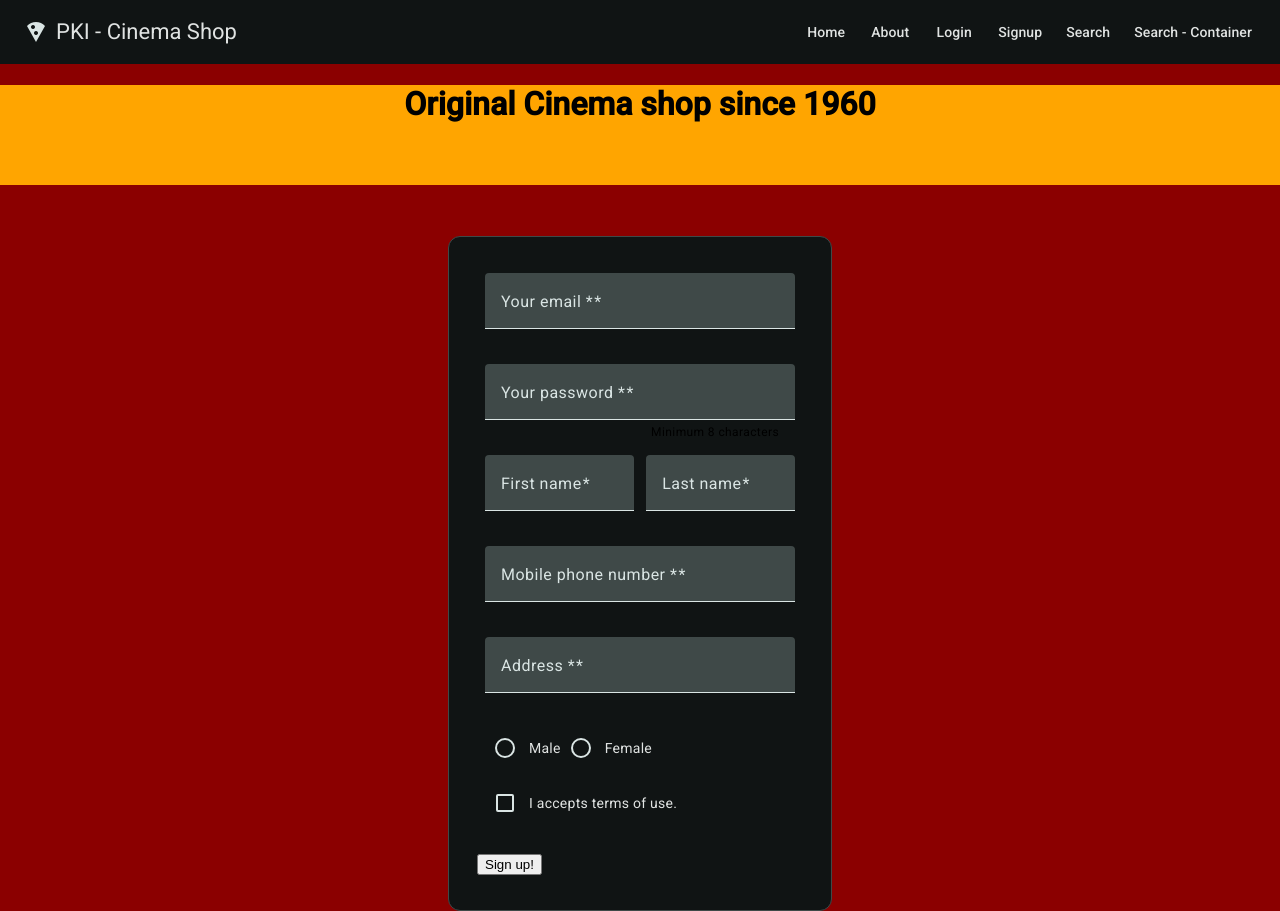
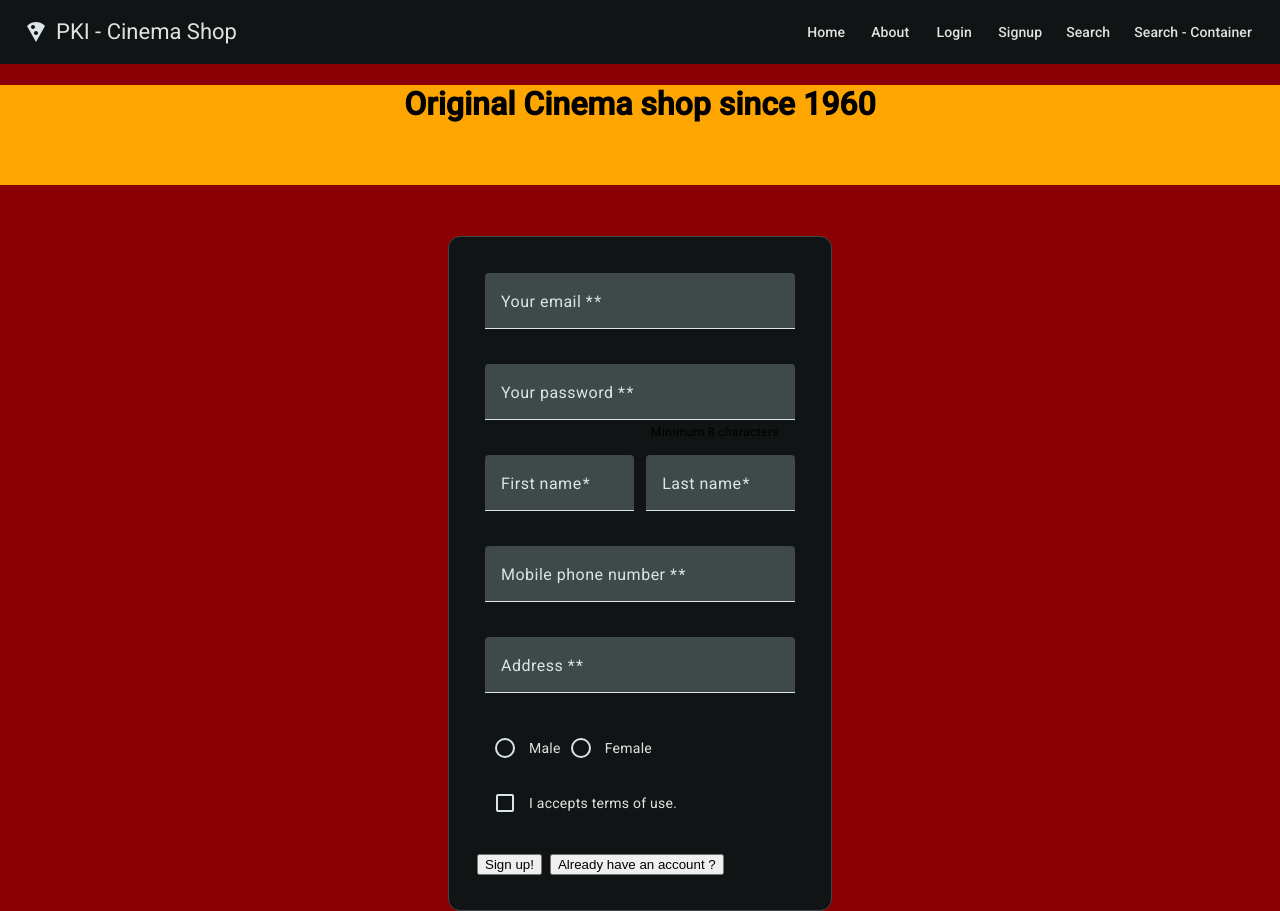
Before and after one commit to skuller7/pki-projekat-shop, an Angular app: page /signup in a window 1280 px wide. Built offline with nearby package versions, Linux system fonts and the light colour scheme.

Commit message:
Little changes to signup component

```diff
--- a/src/app/signup/signup.component.css
+++ b/src/app/signup/signup.component.css
@@ -46,3 +46,15 @@
 .terms {
     margin-bottom: 15px;
 }
+
+.example-label {
+    display: table-cell;
+    font-size: 14px;
+    margin-left: 8px;
+    min-width: 120px;
+  }
+
+  .example-button-row {
+    display: table-cell;
+    max-width: 600px;
+  }
--- a/src/app/signup/signup.component.html
+++ b/src/app/signup/signup.component.html
@@ -59,8 +59,19 @@
               </form>
           </mat-card-content>
           <mat-card-actions>
+
               <button mat-button color="primary" (click)="performSearch()">
-                Sign up!</button>
+                Sign up!
+              </button>
+
+              <div class="example-label">
+                <div class="example-button-row">
+                  <button mat-button routerLink="/login">Already have an account ?</button>
+                </div>
+              </div>
+
+
+
           </mat-card-actions>
       </mat-card>
   </div>
--- a/src/app/signup/signup.component.ts
+++ b/src/app/signup/signup.component.ts
@@ -7,13 +7,15 @@ import { MatSelect } from '@angular/material/select';
 import { MatCheckbox } from '@angular/material/checkbox';
 import { MatRadioButton, MatRadioGroup } from '@angular/material/radio';
 import Swal from 'sweetalert2'
+import { RouterLink } from '@angular/router';
+import { MatIcon } from '@angular/material/icon';
 
 
 
 @Component({
   selector: 'app-signup',
   standalone: true,
-  imports: [MatInputModule, MatCardContent, MatCard, MatFormFieldModule, MatOption, MatSelect, MatCardActions, MatCheckbox, MatRadioButton, MatRadioGroup ],
+  imports: [MatInputModule, MatCardContent, MatCard, MatFormFieldModule, MatOption, MatSelect, MatCardActions, MatCheckbox, MatRadioButton, MatRadioGroup, RouterLink, MatIcon],
   templateUrl: './signup.component.html',
   styleUrl: './signup.component.css'
 })
```
